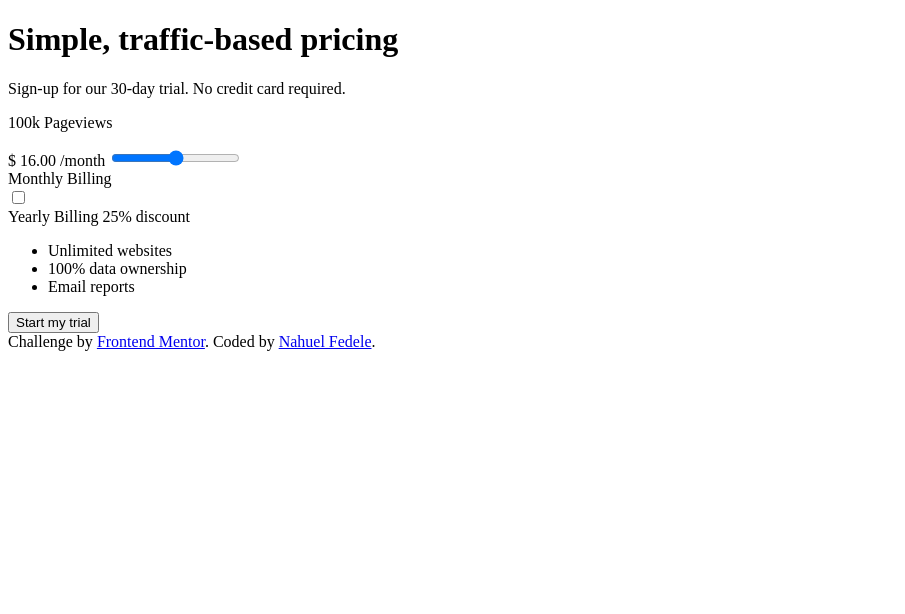
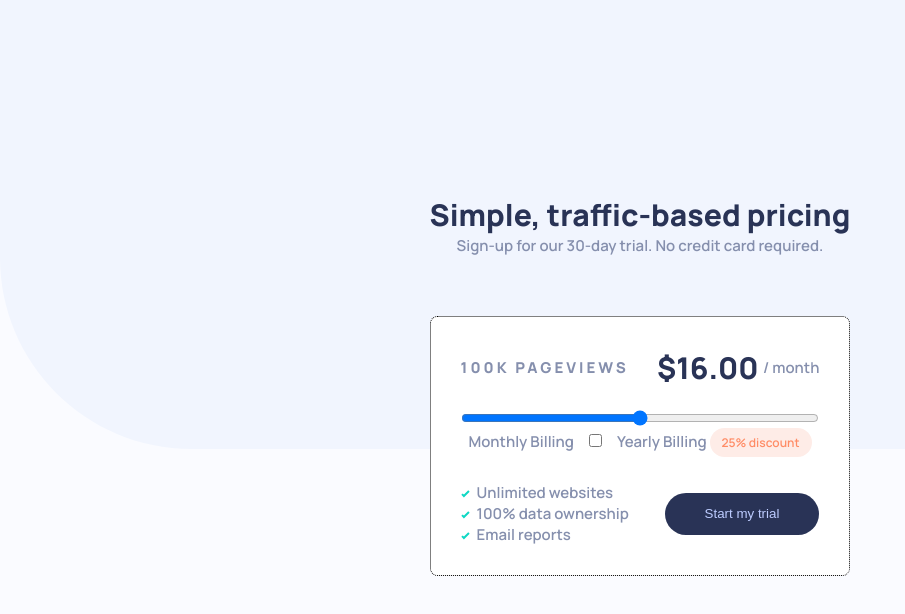
Before and after one commit to NahuelEF/interactive-pricing-component, a plain HTML site: page index.html in a window 1280 px wide. Shown: the whole page, without its empty margins (0-905 px from the left). Drawn offline with Linux system fonts and the light colour scheme.

Commit message:
Add: style colors and fonts

```diff
--- a/index.html
+++ b/index.html
@@ -3,29 +3,45 @@
   <head>
     <meta charset="UTF-8" />
     <meta name="viewport" content="width=device-width, initial-scale=1.0" />
+    <link rel="stylesheet" href="./style.css" />
+
+    <!-- Google Fonts -->
+    <link rel="preconnect" href="https://fonts.googleapis.com" />
+    <link rel="preconnect" href="https://fonts.gstatic.com" crossorigin />
+    <link
+      href="https://fonts.googleapis.com/css2?family=Manrope:wght@600;800&display=swap"
+      rel="stylesheet"
+    />
 
     <link
-      rel="icon"
+      rel="shortcut icon"
+      href="./images/favicon-32x32.png"
       type="image/png"
-      sizes="32x32"
-      href="./images/favicon-32x32.png"
     />
 
     <title>Nahuel Fedele | Interactive pricing component</title>
   </head>
   <body>
     <main class="main">
-      <div>
-        <h1 class="title">Simple, traffic-based pricing</h1>
-        <p>Sign-up for our 30-day trial. No credit card required.</p>
+      <div class="header">
+        <h1 class="header__title">Simple, traffic-based pricing</h1>
+        <p class="header__subtitle">
+          Sign-up for our 30-day trial. No credit card required.
+        </p>
       </div>
 
       <section class="section">
-        <p>100k Pageviews</p>
-        <label for="price"> $ <span> 16.00 </span> /month </label>
-        <input type="range" name="price" id="price" />
+        <div class="top">
+          <p class="top__pageviews">
+            <span id="pageview">100k</span> Pageviews
+          </p>
+          <label class="top__price" for="range">
+            <span id="price">$16.00 </span> / month
+          </label>
+        </div>
+        <input id="range" type="range" name="price" min="1" max="5" value="3" />
 
-        <div>
+        <div class="center">
           <label for="switch"> Monthly Billing </label>
           <div class="switch">
             <input type="checkbox" name="switch" id="switch" />
@@ -33,22 +49,22 @@
           </div>
           <label for="switch">
             Yearly Billing
-            <span> 25% discount </span>
+            <span class="label__discount"> 25% discount </span>
           </label>
         </div>
 
-        <div>
+        <div class="bottom">
           <ul>
             <li>Unlimited websites</li>
             <li>100% data ownership</li>
             <li>Email reports</li>
           </ul>
-          <button type="button">Start my trial</button>
+          <button class="bottom__button" type="button">Start my trial</button>
         </div>
       </section>
     </main>
 
-    <footer class="attribution">
+    <footer class="footer">
       Challenge by
       <a
         href="https://www.frontendmentor.io?ref=challenge"
--- /dev/null
+++ b/style.css
@@ -0,0 +1,170 @@
+:root {
+  /* primary */
+  --soft-cyan-full-slider: hsl(174, 77%, 80%);
+  --bg-strong-cyan-slider: hsl(174, 86%, 45%);
+  --bg-light-grayish-red-discount: hsl(14, 92%, 95%);
+  --color-light-red-discount: hsl(15, 100%, 70%);
+  --color-pale-blue-cta: hsl(226, 100%, 87%);
+
+  /* neutral */
+  --bg-white: hsl(0, 0%, 100%);
+  --bg-very-pale-blue: hsl(230, 100%, 99%);
+  --light-grayish-blue-slider: hsl(224, 65%, 95%);
+  --bg-light-grayish-blue: hsl(223, 50%, 87%);
+  --color-grayish-blue: hsl(225, 20%, 60%);
+  --dark-desaturated-blue: hsl(227, 35%, 25%);
+}
+
+* {
+  margin: 0;
+  padding: 0;
+  box-sizing: border-box;
+  -webkit-tap-highlight-color: rgb(0, 0, 0, 0);
+}
+
+html {
+  scroll-behavior: smooth;
+}
+
+body {
+  min-width: 100vw;
+  min-height: 100vh;
+  background-color: var(--bg-very-pale-blue);
+
+  font-family: "Manrope", sans-serif;
+  font-size: 15px;
+  font-weight: 600;
+
+  display: flex;
+  flex-direction: column;
+  align-items: center;
+  justify-content: center;
+  cursor: default;
+}
+
+body::before {
+  position: fixed;
+  top: 0;
+  z-index: -1;
+  content: "";
+  width: 100%;
+  height: 100%;
+  background: url(./images/bg-pattern.svg) no-repeat;
+}
+
+.main {
+  margin: 2em;
+  color: var(--color-grayish-blue);
+  display: flex;
+  flex-direction: column;
+  align-items: center;
+  justify-content: space-between;
+}
+
+.header {
+  position: relative;
+  margin-bottom: 2em;
+  text-align: center;
+}
+
+.header__title {
+  color: var(--dark-desaturated-blue);
+  font-size: 2em;
+}
+
+.header__subtitle {
+  color: inherit;
+}
+
+.section {
+  width: 100%;
+  margin: 2em 0;
+  padding: 2em;
+  border: 1px dotted black;
+  border-radius: 0.5em;
+  background-color: var(--bg-white);
+}
+
+.top {
+  width: 100%;
+  margin-bottom: 1.5em;
+
+  display: flex;
+  align-items: center;
+  justify-content: space-between;
+}
+.top__pageviews {
+  letter-spacing: 0.2em;
+  text-transform: uppercase;
+
+  font-weight: 800;
+}
+.top__price {
+  color: inherit;
+
+  display: flex;
+  align-items: center;
+  justify-content: center;
+  gap: 0.3em;
+}
+
+#price {
+  color: var(--dark-desaturated-blue);
+  font-size: 2em;
+  font-weight: 800;
+}
+
+#range {
+  width: 100%;
+}
+
+.center {
+  width: 100%;
+  margin-bottom: 2em;
+
+  display: flex;
+  align-items: center;
+  justify-content: center;
+  gap: 1em;
+}
+
+.label__discount {
+  padding: 0.5em 1em;
+  border-radius: 2em;
+  background-color: var(--bg-light-grayish-red-discount);
+  color: var(--color-light-red-discount);
+
+  letter-spacing: 0;
+  text-align: center;
+  font-size: 0.8em;
+}
+
+.bottom {
+  width: 100%;
+  margin-top: 2em;
+
+  display: flex;
+  align-items: center;
+  justify-content: space-between;
+}
+
+ul {
+  list-style: url(./images/icon-check.svg);
+  list-style-position: inside;
+}
+
+.bottom__button {
+  padding: 1em 3em;
+  border: 0;
+  border-radius: 2em;
+  background-color: var(--dark-desaturated-blue);
+  color: var(--color-pale-blue-cta);
+  text-align: center;
+  cursor: pointer;
+  user-select: none;
+}
+
+.footer {
+  display: none;
+  margin: 2em;
+}
```
